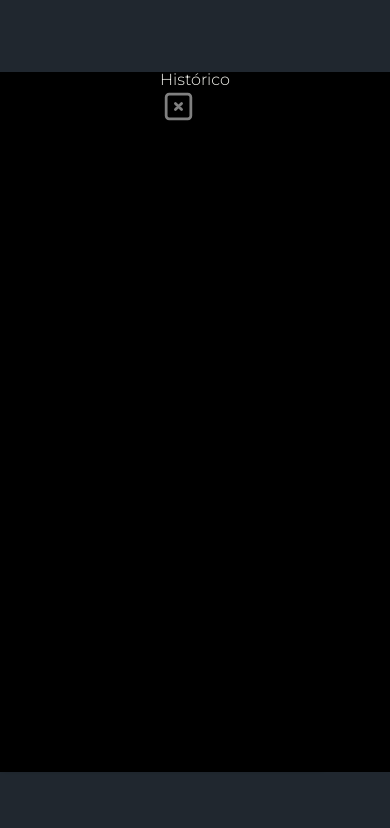
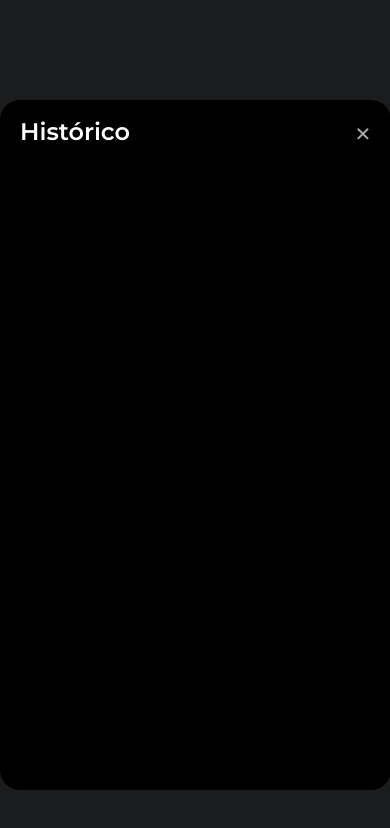
Before and after one commit to juliavaz/calculadora-basica, a website: page index.html in a window 390 px wide. Both pictures are taken after a click on the button "Histórico". Drawn offline with Linux system fonts and the light colour scheme.

Commit message:
Fixing modal

```diff
--- a/index.html
+++ b/index.html
@@ -23,21 +23,11 @@
 
 
   <div class="transition">
-    <div class="modal-container">
-      <div class="top-modal">
-          <div class="container-button">
-              <p>Histórico</p>
-            <button onclick="closeModal()">
-              <img src="./src/img/icon-close.svg" alt="close" />
-            </button>
-        </div>
-      </div>
-      <div class="modal">
-        <div class="container-text">
-          <div id="historicoExpressoesMobile">
-              <p></p>
-            </div>
-        </div>
+    <div id="myModal" class="modal">
+      <div class="modal-content">
+        <span class="close" onclick="closeModal()">&times;</span>
+        <p>Histórico</p>
+        <p id="historicoExpressoesMobile"></p>
       </div>
     </div>
     </div>
--- a/src/css/media-queries.css
+++ b/src/css/media-queries.css
@@ -48,6 +48,9 @@
     width: 100vw;
   }
 
+  #containerCalculadora {
+    margin: 0 auto;
+  }
   .button {
     width: 69px;
     height: 73px;
@@ -65,6 +68,7 @@
     height: 99px;
     font-size: 32px;
     margin-bottom: 10px;
+    overflow-x: scroll;
   }
 
   .zero {
@@ -76,6 +80,12 @@
     width: 300px;
     height: 71px;
     background-color: #fa9014;
+  }
+
+  .close {
+    color: white;
+    font-size: 30px;
+    float: right;
   }
 
   #containerHistorico {
@@ -113,75 +123,58 @@
     align-items: center;
   }
 
-  .modal-container {
-    animation: opacityModal 0.4s;
+  #historicoExpressoesMobile {
     display: flex;
     justify-content: center;
-    align-items: center;
-    height: 100vh;
-    flex-direction: column;
-    background-color: rgba(26, 36, 46, 0.6);
-    z-index: 4;
-  }
-
-  .top-modal {
-    display: flex;
-    justify-content: center;
-    font-family: Montserrat;
-    height: 100px;
-    width: 419px;
-    background-color: black;
-    border-top-right-radius: 15px;
-    border-top-left-radius: 15px;
-  }
-
-  .container-top-modal {
-    display: flex;
-    justify-content: center;
-    align-items: center;
-  }
-
-  .top-modal button {
-    border: none;
-    margin: 0;
-    padding: 0;
-    width: auto;
-    cursor: pointer;
-    background: transparent;
-  }
-
-  .modal {
-    width: 419px;
-    height: 600px;
-    background-color: black;
-    border-radius: 0 0 10px 10px;
-    display: flex;
-    justify-content: center;
-    text-align: center;
-  }
-
-  .container-text h1 {
-    font-size: 50px;
-    font-family: Poppins;
-    font-weight: 400;
-    color: black;
-  }
-
-  .container-text p {
-    margin-top: 20px;
-    font-size: 21px;
-    font-family: Poppins;
-    font-weight: 400;
-    color: white;
-  }
-
-  #historicoExpressoesMobile {
     margin-top: 60px;
     font-family: Montserrat;
     font-weight: 600;
     color: white;
     font-size: 24px;
+  }
+
+  .modal {
+    position: fixed;
+    padding-top: 100px;
+    left: 0;
+    top: 0;
+    width: 100%;
+    height: 100%;
+    overflow: auto;
+    background-color: rgb(0, 0, 0);
+    background-color: rgba(0, 0, 0, 0.4);
+    overflow-y: scroll;
+  }
+
+  .modal-content {
+    background-color: black;
+    margin: 0 auto;
+    padding: 20px;
+    width: 90%;
+    height: 77%;
+    border-radius: 20px;
+    overflow-x: scroll;
+  }
+
+  .modal-content > p {
     color: white;
+    font-size: 24px;
+    font-family: Montserrat;
+    font-weight: 600;
+  }
+
+  .close {
+    color: #aaaaaa;
+    float: right;
+    font-size: 28px;
+    font-weight: bold;
+  }
+
+  .close:hover,
+  .close:focus {
+    color: #000;
+    text-decoration: none;
+    cursor: pointer;
   }
 
   @keyframes opacityModal {
@@ -192,4 +185,88 @@
       opacity: 1;
     }
   }
+
+  @media screen and (max-width: 400px), screen and (max-height: 680px) {
+    #containerPrincipal {
+      display: flex;
+      justify-content: center;
+      align-items: center;
+      width: 100vw;
+    }
+
+    #containerCalculadora {
+      margin: 0 auto;
+    }
+
+    .button {
+      width: 57px;
+      height: 60px;
+      margin: 5px;
+    }
+
+    #buttons {
+      width: 287px;
+      height: 429px;
+      font-size: 36px;
+    }
+
+    #display {
+      width: 288px;
+      height: 82px;
+      font-size: 32px;
+      margin-bottom: 10px;
+    }
+
+    .zero {
+      width: 120px;
+      height: 62px;
+    }
+
+    .igual {
+      width: 248px;
+      height: 59px;
+    }
+
+    #containerHistorico {
+      display: none;
+    }
+
+    .clearButton {
+      margin-left: 230px;
+      margin-top: 40px;
+      font-size: 38px;
+    }
+
+    #containerboxcelular {
+      display: flex;
+      justify-content: center;
+      align-items: center;
+      width: 285px;
+      height: 45px;
+      background-color: white;
+      border-radius: 10px;
+      color: black;
+    }
+
+    #containerhistoricocelular {
+      display: block;
+    }
+
+    #containerboxcelular > button {
+      font-family: Montserrat;
+      font-size: 18px;
+      border: none;
+      background: none;
+      display: flex;
+      justify-content: center;
+      align-items: center;
+    }
+
+    #historicoExpressoesMobile {
+      font-family: Montserrat;
+      font-weight: 600;
+      color: white;
+      font-size: 22px;
+    }
+  }
 }
--- a/src/css/modal.css
+++ /dev/null
@@ -1,76 +0,0 @@
-* {
-  margin: 0;
-  padding: 0;
-}
-
-.modal-container {
-  display: flex;
-  justify-content: center;
-  align-items: center;
-  height: 100vh;
-  flex-direction: column;
-  background-color: rgba(26, 36, 46, 0.6);
-}
-
-.top-modal {
-  height: 50px;
-  width: 419px;
-  background-color: black;
-  border-top-right-radius: 15px;
-  border-top-left-radius: 15px;
-}
-
-.container-top-modal {
-  display: flex;
-  justify-content: center;
-  align-items: center;
-}
-
-.top-modal button {
-  border: none;
-  margin: 0;
-  padding: 0;
-  width: auto;
-  cursor: pointer;
-  background: transparent;
-}
-
-.modal {
-  width: 419px;
-  height: 600px;
-  background-color: #ececec;
-  border-radius: 0 0 10px 10px;
-  display: flex;
-  justify-content: center;
-  text-align: center;
-}
-
-.container-text h1 {
-  font-size: 50px;
-  font-family: Poppins;
-  font-weight: 400;
-  color: black;
-}
-
-.container-text p {
-  margin-top: 20px;
-  font-size: 21px;
-  font-family: Poppins;
-  font-weight: 400;
-  color: black;
-}
-
-.container-button {
-  padding: 8px;
-  display: flex;
-  justify-content: center;
-  font-family: Montserrat;
-  font-weight: 600;
-  align-items: center;
-}
-
-.container-button > button {
-  cursor: pointer;
-  display: flex;
-  justify-content: flex-end;
-}
```
Also changed, not shown: modal.html (deleted, +0 -41 lines).
